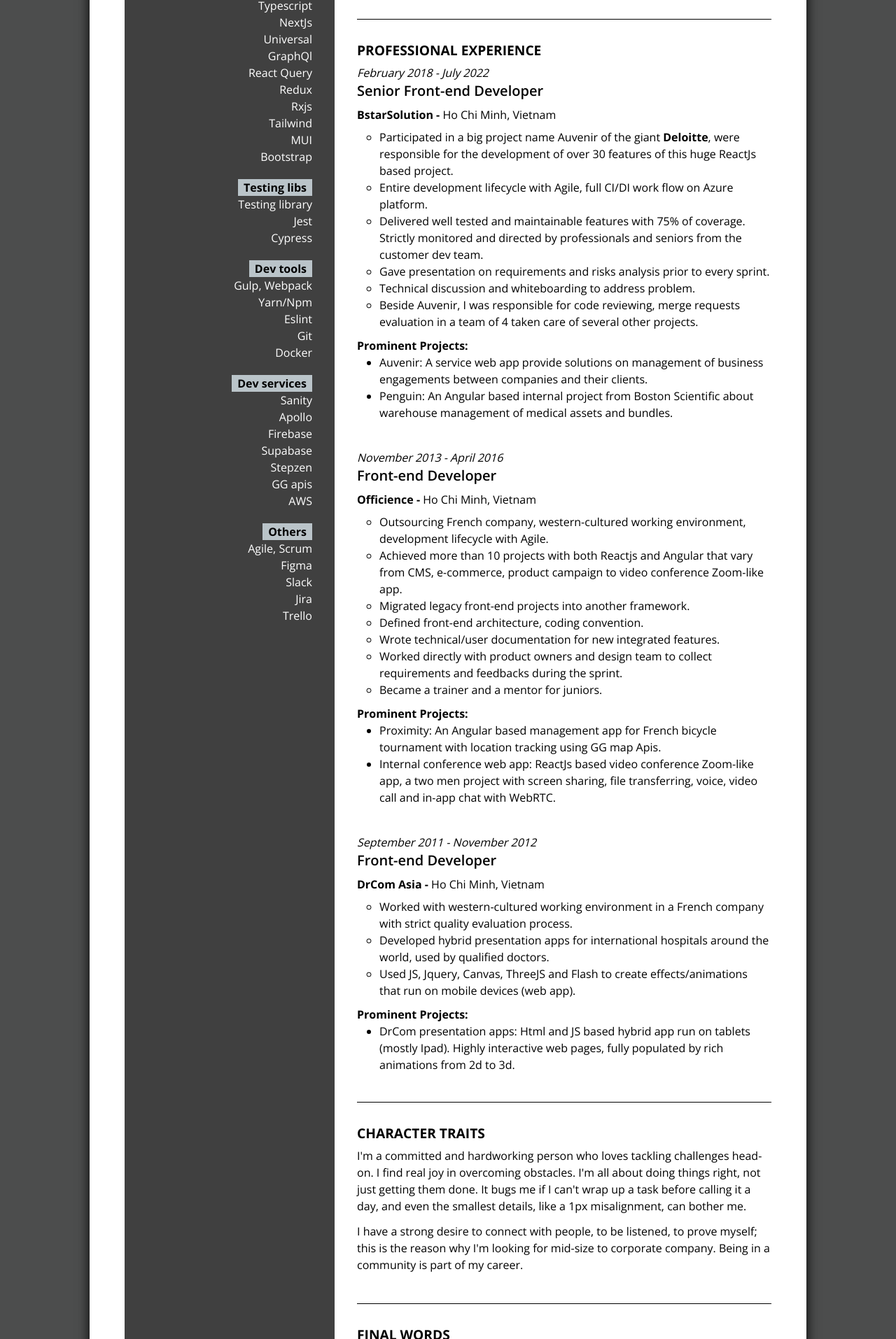
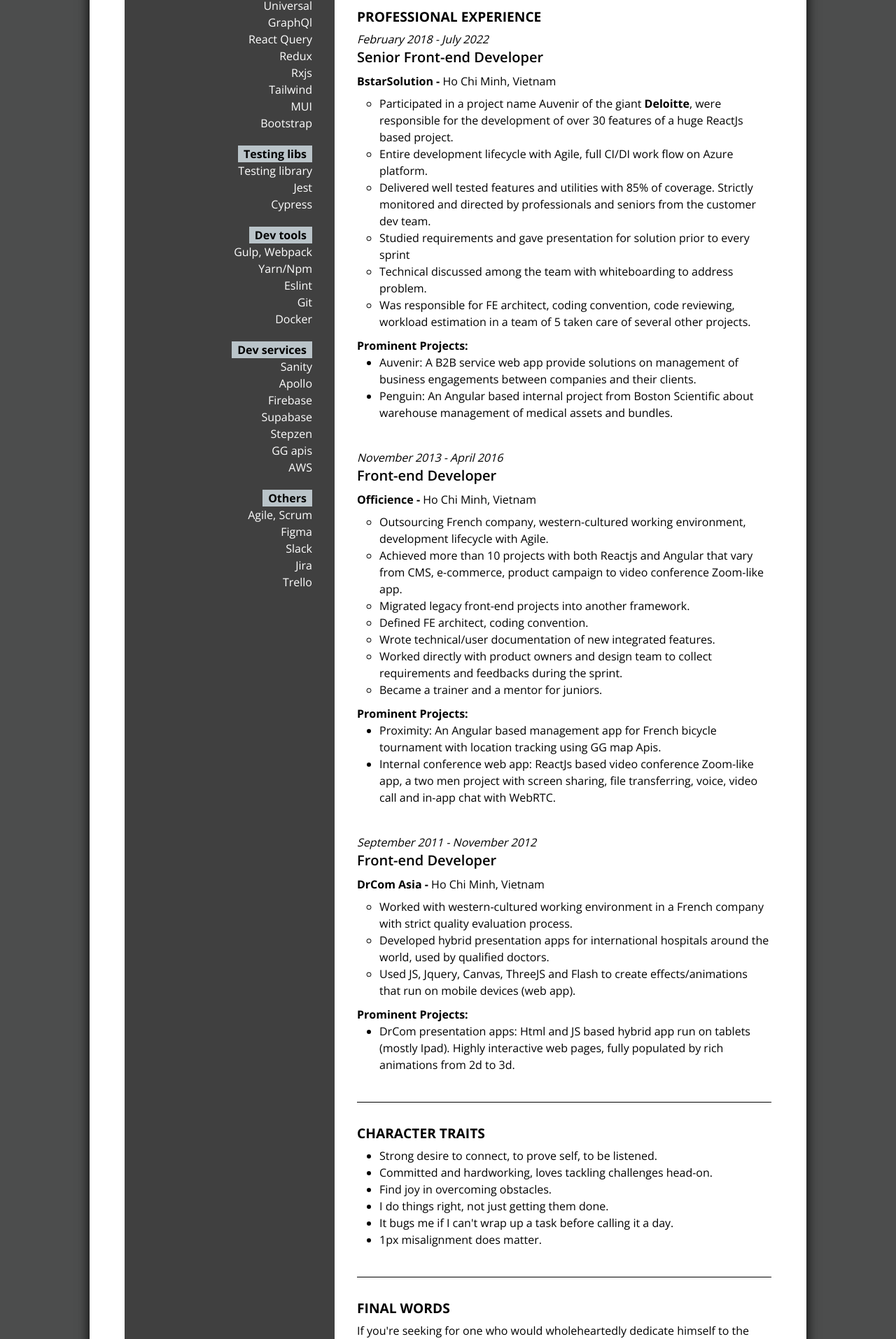
Before and after one commit to ethanpham1811/cv, a website: page index.html in a window 1280 px wide. Shown: the part 886-2800 px from the top of the page at 70% size. Drawn offline with nearby package versions, Linux system fonts and the light colour scheme.

Commit message:
update content

```diff
--- a/index.html
+++ b/index.html
@@ -182,14 +182,14 @@
         <article data-id="article" class="flex-grow">
           <h1 class="text-[1.2rem] mb-2 uppercase font-bold">about</h1>
           <p>
-            My name is Khoi, a passionate Asian guy who is looking out for a longterm, permanent job abroad. I've been in the industry for 8 years as
-            a professional front-end developer. As a senior, I'm confident being self-taught, solving problem by my own as well as achieving the same
-            thing with a team. I offer you my diligent endurable spirit, my passion for learning and my commitment to get your business successful.
-            With an "I can do it" mindset, I'll be delivering the most efficient solutions to make the impossibles possible. Customer satisfaction is
-            the glory that I seek.
+            A passionate developer who is looking out for a long-term, permanent job abroad. I have been in the industry for 8 years as a professional
+            front-end developer. Focus on problem solving and creating values for business while maintaining a positive sum game working environment
+            with leadership mindset. I offer you my diligent endurable spirit, my passion in learning and my commitment to get your business
+            successful.
           </p>
           <p class="mt-2">
-            My porfolio: <a class="text-[var(--link-color)]" href="https://ethan-porfolio-fe.vercel.app/">https://ethan-porfolio-fe.vercel.app/</a>
+            My portfolio:
+            <a class="text-[var(--link-color)]" target="_blank" href="https://ethan-porfolio-fe.vercel.app/">https://ethan-porfolio-fe.vercel.app/</a>
           </p>
         </article>
       </section>
@@ -310,23 +310,24 @@
           <h3 class="font-bold mb-2">BstarSolution - <span class="font-normal">Ho Chi Minh, Vietnam</span></h3>
           <ul class="pl-8 mb-[10px] list-[circle]">
             <li>
-              Participated in a big project name Auvenir of the giant <span class="font-bold">Deloitte</span>, were responsible for the development of
-              over 30 features of this huge ReactJs based project.
+              Participated in a project name Auvenir of the giant <span class="font-bold">Deloitte</span>, were responsible for the development of
+              over 30 features of a huge ReactJs based project.
             </li>
             <li>Entire development lifecycle with Agile, full CI/DI work flow on Azure platform.</li>
             <li>
-              Delivered well tested and maintainable features with 75% of coverage. Strictly monitored and directed by professionals and seniors from
-              the customer dev team.
+              Delivered well tested features and utilities with 85% of coverage. Strictly monitored and directed by professionals and seniors from the
+              customer dev team.
             </li>
-            <li>Gave presentation on requirements and risks analysis prior to every sprint.</li>
-            <li>Technical discussion and whiteboarding to address problem.</li>
+            <li>Studied requirements and gave presentation for solution prior to every sprint</li>
+            <li>Technical discussed among the team with whiteboarding to address problem.</li>
             <li>
-              Beside Auvenir, I was responsible for code reviewing, merge requests evaluation in a team of 4 taken care of several other projects.
+              Was responsible for FE architect, coding convention, code reviewing, workload estimation in a team of 5 taken care of several other
+              projects.
             </li>
           </ul>
           <h3 class="font-bold">Prominent Projects:</h3>
           <ul class="list-disc pl-8 mb-[10px]">
-            <li>Auvenir: A service web app provide solutions on management of business engagements between companies and their clients.</li>
+            <li>Auvenir: A B2B service web app provide solutions on management of business engagements between companies and their clients.</li>
             <li>Penguin: An Angular based internal project from Boston Scientific about warehouse management of medical assets and bundles.</li>
           </ul>
         </article>
@@ -343,8 +344,8 @@
               Zoom-like app.
             </li>
             <li>Migrated legacy front-end projects into another framework.</li>
-            <li>Defined front-end architecture, coding convention.</li>
-            <li>Wrote technical/user documentation for new integrated features.</li>
+            <li>Defined FE architect, coding convention.</li>
+            <li>Wrote technical/user documentation of new integrated features.</li>
             <li>Worked directly with product owners and design team to collect requirements and feedbacks during the sprint.</li>
             <li>Became a trainer and a mentor for juniors.</li>
           </ul>
@@ -385,15 +386,14 @@
       >
         <article data-id="article" class="flex-grow">
           <h1 class="text-[1.2rem] mb-2 uppercase font-bold">Character traits</h1>
-          <p class="mb-3">
-            I'm a committed and hardworking person who loves tackling challenges head-on. I find real joy in overcoming obstacles. I'm all about doing
-            things right, not just getting them done. It bugs me if I can't wrap up a task before calling it a day, and even the smallest details,
-            like a 1px misalignment, can bother me.
-          </p>
-          <p class="mb-3">
-            I have a strong desire to connect with people, to be listened, to prove myself; this is the reason why I'm looking for mid-size to
-            corporate company. Being in a community is part of my career.
-          </p>
+          <ul class="list-disc pl-8 mb-[10px]">
+            <li>Strong desire to connect, to prove self, to be listened.</li>
+            <li>Committed and hardworking, loves tackling challenges head-on.</li>
+            <li>Find joy in overcoming obstacles.</li>
+            <li>I do things right, not just getting them done.</li>
+            <li>It bugs me if I can't wrap up a task before calling it a day.</li>
+            <li>1px misalignment does matter.</li>
+          </ul>
         </article>
       </section>
 
@@ -405,9 +405,9 @@
         <article data-id="article" class="flex-grow">
           <h1 class="text-[1.2rem] mb-2 uppercase font-bold">final words</h1>
           <p class="mb-3">
-            If you're seeking an employee who will wholeheartedly dedicate himself to the success of your business—not just someone who follows
+            If you're seeking for one who would wholeheartedly dedicate himself to the success of your business—not just someone who follows
             instructions—I'm the right person for the job. Additionally, I could be more than just a colleague; I'm the kind of person who will sit
-            back, listen to every one of your stories, and be a friend as well.
+            back, listen to every one of your stories, and be a friend as well. Being in a community is part of my career.
           </p>
           <p>p/s: I'm also a gamer and a metalhead.</p>
         </article>
@@ -416,8 +416,8 @@
       <!-- Reminder -->
       <section class="relative lex flex-col p-8 pr-[50px] md:bg-white dark:md:bg-[var(--dark-color)] dark:bg-[var(--nav-color)] dark:text-white">
         <article data-id="article" class="flex-grow">
-          <p>Finally, don't forget to check out my porfolio</p>
-          <a class="text-[var(--link-color)]" href="https://ethan-porfolio-fe.vercel.app/">https://ethan-porfolio-fe.vercel.app/</a>
+          <p>Finally, don't forget to check out my portfolio</p>
+          <a class="text-[var(--link-color)]" target="_blank" href="https://ethan-porfolio-fe.vercel.app/">https://ethan-porfolio-fe.vercel.app/</a>
         </article>
       </section>
     </main>
```
